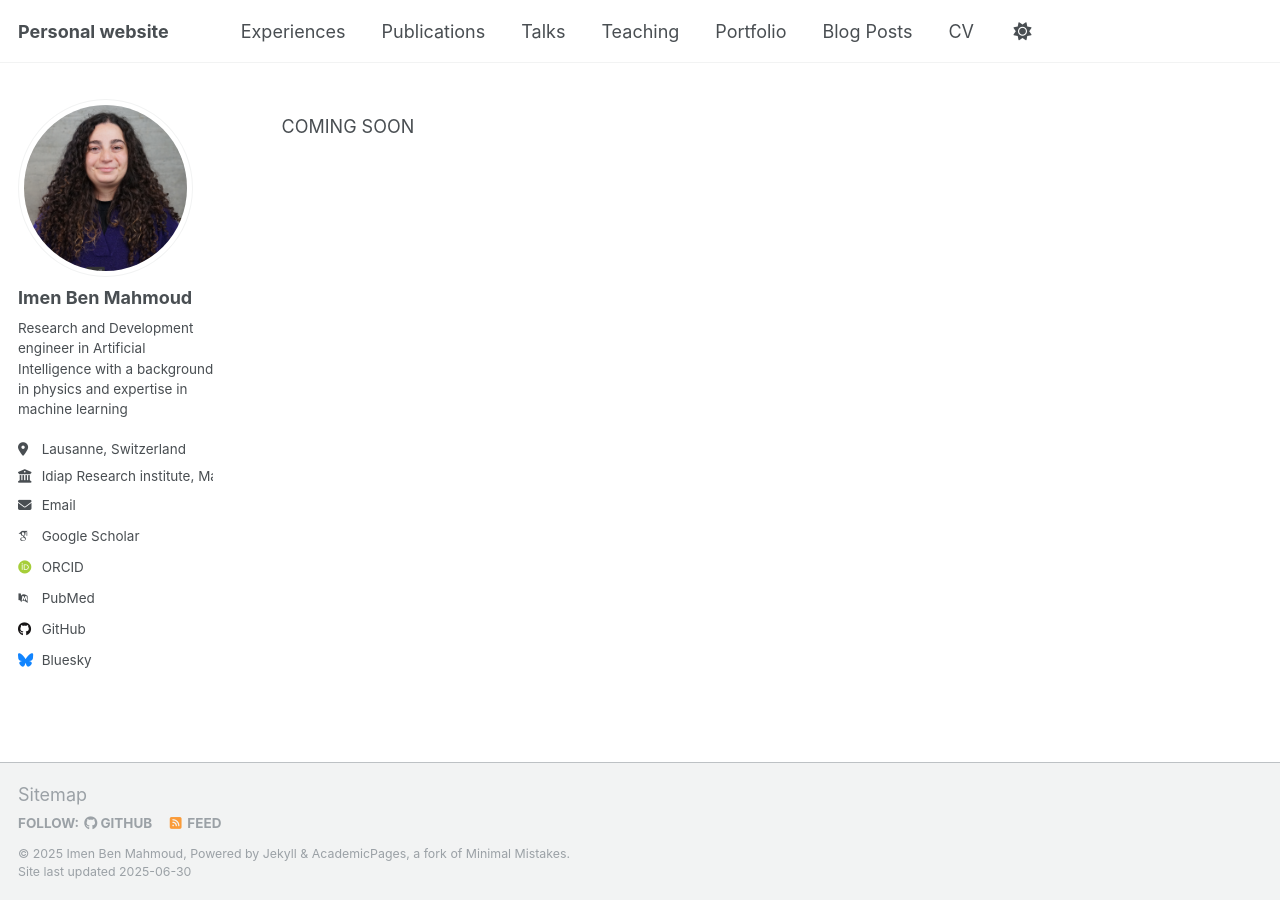
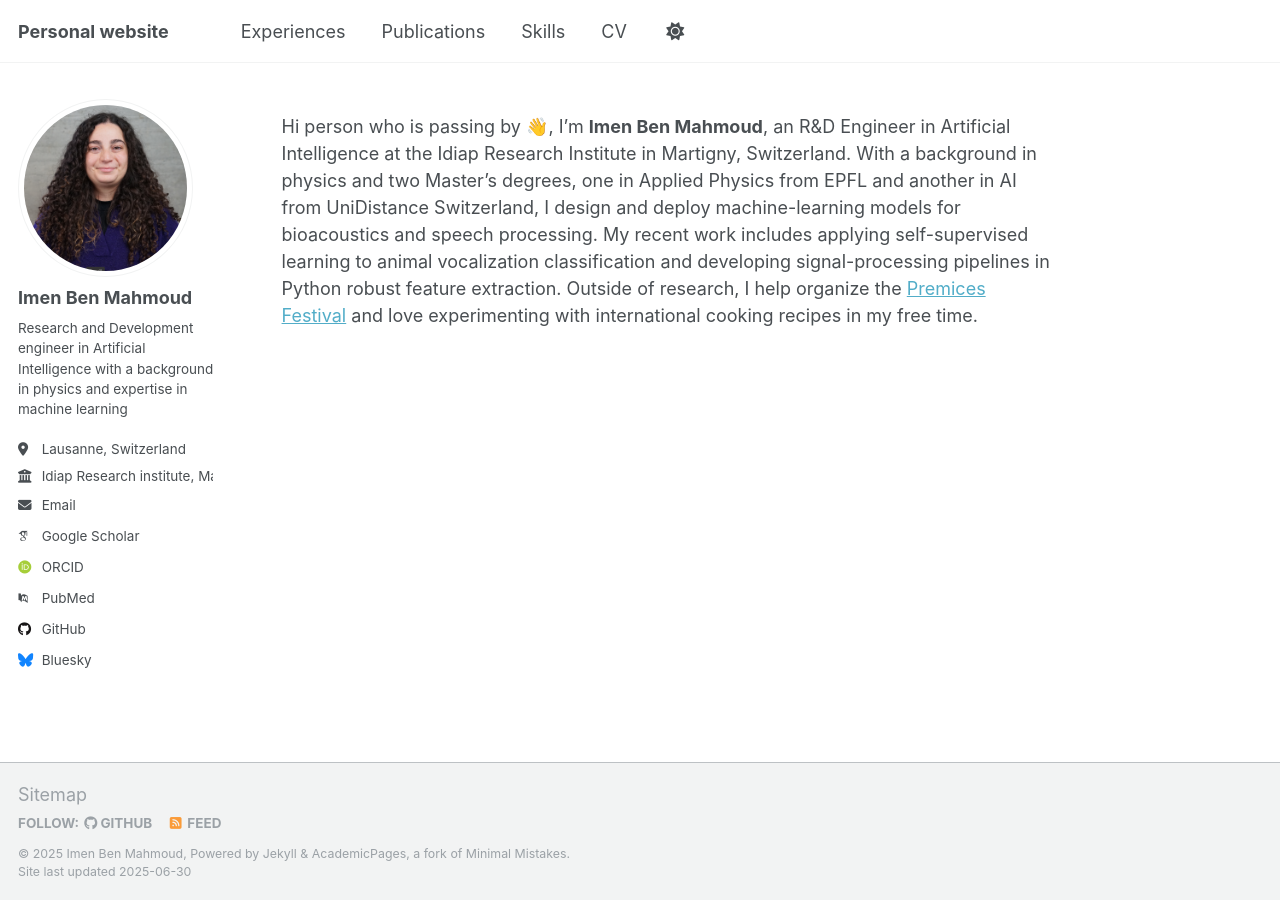
Before and after one commit to imenbenmhd/imenbenmhd.github.io, a Jekyll site: the page built from _pages/about.md, in a window 1280 px wide. Built offline with Jekyll 4.4.1, drawn with Linux system fonts in a browser that asks for light colours; some web fonts are replaced.

Commit message:
modify About and change menu bar

```diff
--- a/_data/navigation.yml
+++ b/_data/navigation.yml
@@ -12,19 +12,8 @@ main:
     url: /experience/
   - title: "Publications"
     url: /publications/
-
-  - title: "Talks"
-    url: /talks/
-
-  - title: "Teaching"
-    url: /teaching/
-
-  - title: "Portfolio"
-    url: /portfolio/
-
-  - title: "Blog Posts"
-    url: /year-archive/
-
+  - title: "Skills"
+    url: /skills/
   - title: "CV"
     url: /cv/
 
--- a/_pages/about.md
+++ b/_pages/about.md
@@ -6,4 +6,4 @@ redirect_from:
   - /about/
   - /about.html
 ---
-COMING SOON
+Hi person who is passing by 👋, I’m **Imen Ben Mahmoud**, an R&D Engineer in Artificial Intelligence at the Idiap Research Institute in Martigny, Switzerland. With a background in physics and two Master’s degrees, one in Applied Physics from EPFL and another in AI from UniDistance Switzerland, I design and deploy machine-learning models for bioacoustics and speech processing. My recent work includes applying self-supervised learning to animal vocalization classification and developing signal-processing pipelines in Python robust feature extraction. Outside of research, I help organize the [Premices Festival](https://premices.ch/) and love experimenting with international cooking recipes in my free time.
--- a/_pages/publications.html
+++ b/_pages/publications.html
@@ -5,9 +5,9 @@ permalink: /publications/
 author_profile: true
 ---
 
-{% if site.author.googlescholar %}
+<!-- {% if site.author.googlescholar %}
   <div class="wordwrap">You can also find my articles on <a href="{{site.author.googlescholar}}">my Google Scholar profile</a>.</div>
-{% endif %}
+{% endif %} -->
 
 {% include base_path %}
 
```
